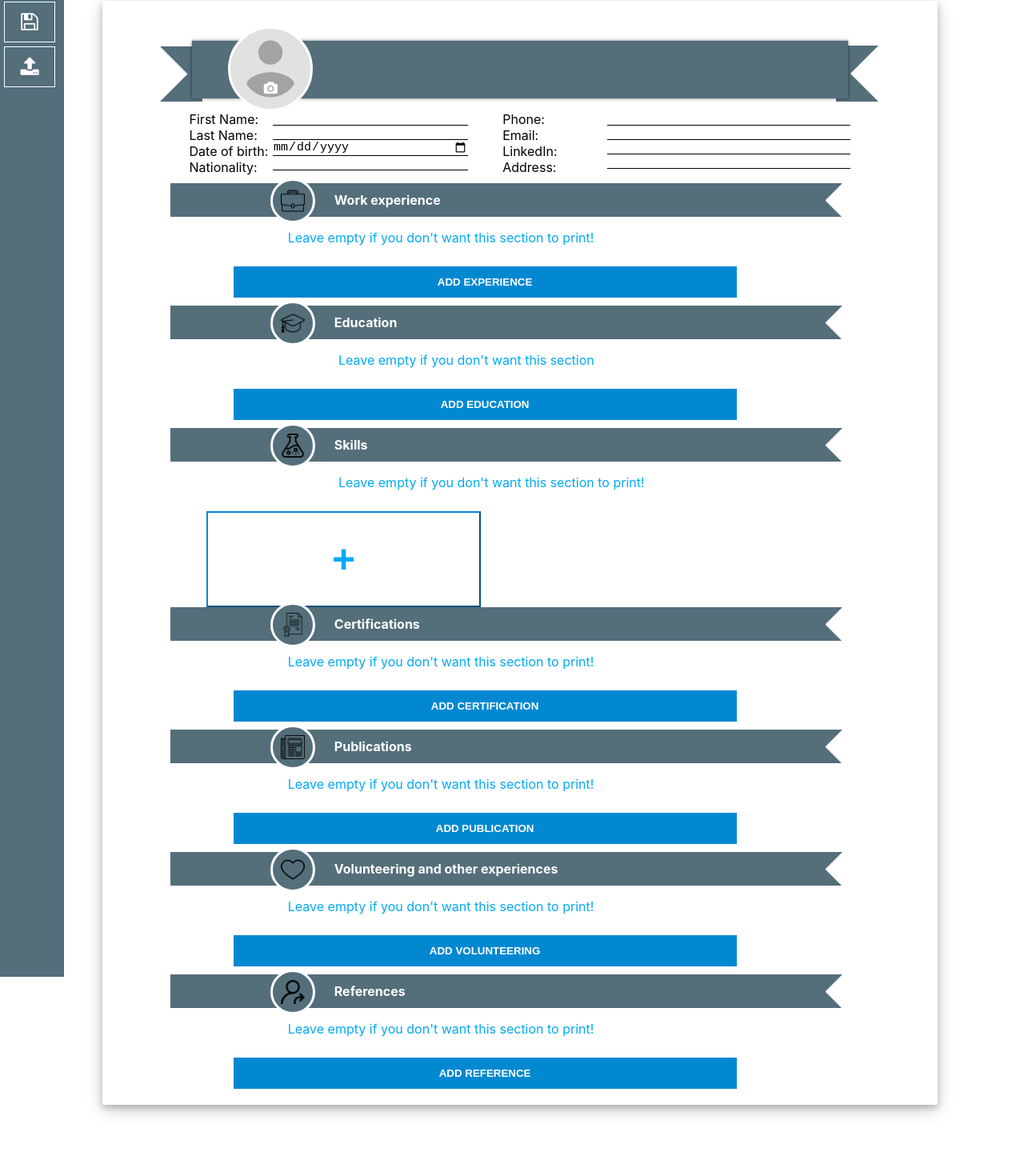
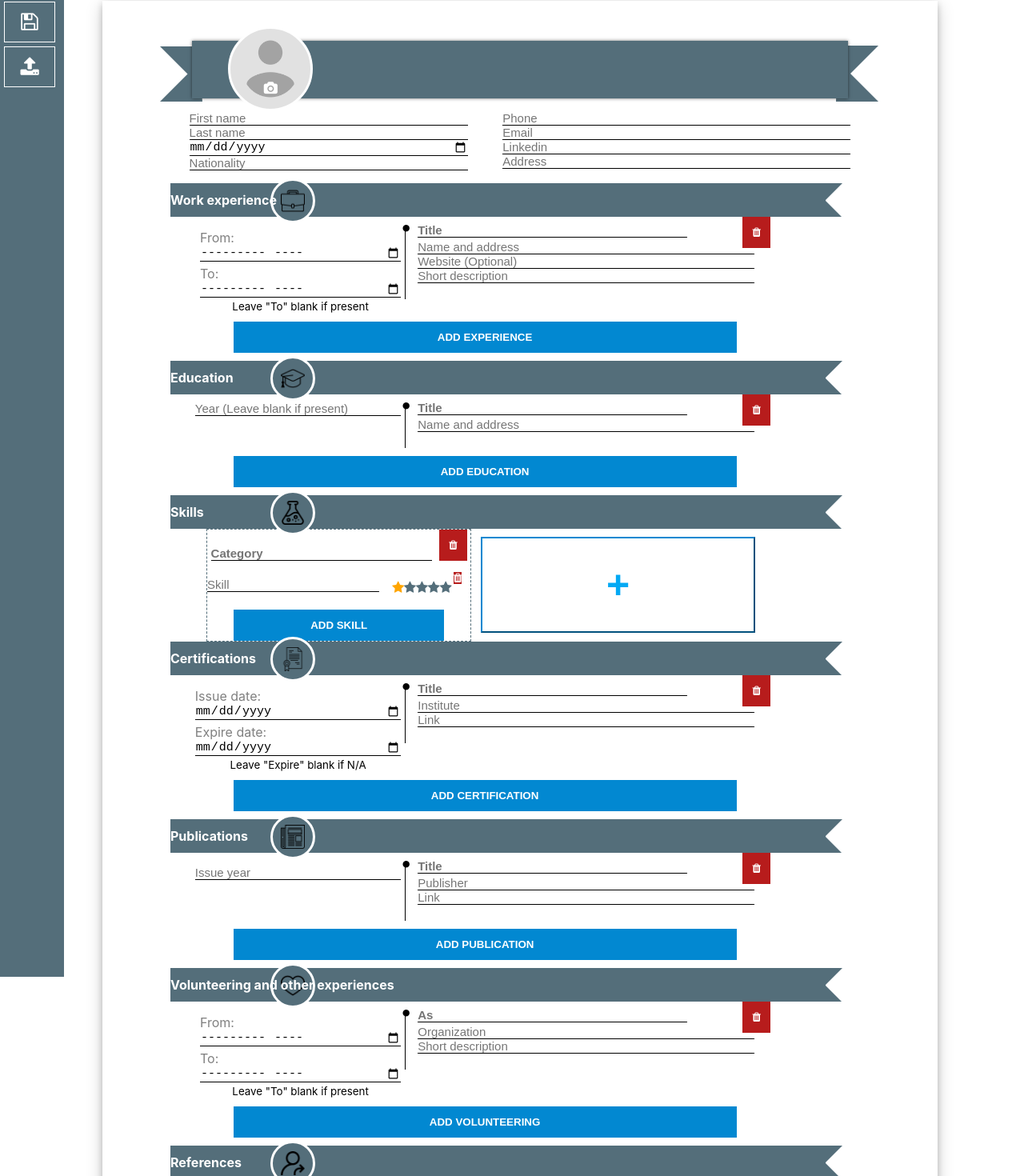
Before and after one commit to nahid1991/bud, a React (Create React App) app: page / in a window 1280 px wide. Shown: the part 59-1529 px from the top of the page at 80% size. Before the commit the page ends 1500 px from the top, so only its background shows below. Built offline with nearby package versions, Linux system fonts and the light colour scheme.

Commit message:
responsice styling

```diff
--- a/public/index.html
+++ b/public/index.html
@@ -58,18 +58,18 @@
   <body>
     <noscript>You need to enable JavaScript to run this app.</noscript>
     <div id="root"></div>
-    <div style="width: 320px; height: 50px; z-index: 10000; float: right;">
-      <script type="text/javascript">
-        atOptions = {
-          'key' : '28b43feab827b677a1435a0f200de8d1',
-          'format' : 'iframe',
-          'height' : 50,
-          'width' : 320,
-          'params' : {}
-        };
-        document.write('<scr' + 'ipt type="text/javascript" src="http' + (location.protocol === 'https:' ? 's' : '') + '://www.topdisplaynetwork.com/28b43feab827b677a1435a0f200de8d1/invoke.js"></scr' + 'ipt>');
-      </script>
-    </div>
+<!--    <div style="width: 320px; height: 50px; z-index: 10000; float: right;">-->
+<!--      <script type="text/javascript">-->
+<!--        atOptions = {-->
+<!--          'key' : '28b43feab827b677a1435a0f200de8d1',-->
+<!--          'format' : 'iframe',-->
+<!--          'height' : 50,-->
+<!--          'width' : 320,-->
+<!--          'params' : {}-->
+<!--        };-->
+<!--        document.write('<scr' + 'ipt type="text/javascript" src="http' + (location.protocol === 'https:' ? 's' : '') + '://www.topdisplaynetwork.com/28b43feab827b677a1435a0f200de8d1/invoke.js"></scr' + 'ipt>');-->
+<!--      </script>-->
+<!--    </div>-->
 
 
     <!--
--- a/src/RootReducer.js
+++ b/src/RootReducer.js
@@ -16,13 +16,77 @@ const rootReducer = function (state = {
     linkedIn: '',
     address: ''
   },
-  workExperience: [],
-  education: [],
-  skills: [],
-  certifications: [],
-  publications: [],
-  volunteerings: [],
-  references: []
+  workExperience: [
+    {
+      id: uuidv4(),
+      from: '',
+      to: '',
+      title: '',
+      address: '',
+      description: '',
+      website: ''
+    }
+  ],
+  education: [
+    {
+      id: uuidv4(),
+      from: '',
+      title: '',
+      address: ''
+    }
+  ],
+  skills: [
+    {
+      id: uuidv4(),
+      category: '',
+      subCategories: [
+        {
+          id: uuidv4(),
+          name: '',
+          rating: 0
+        }
+      ]
+    }
+  ],
+  certifications: [
+    {
+      id: uuidv4(),
+      issueDate: '',
+      title: '',
+      institute: '',
+      expireDate: '',
+      link: ''
+    }
+  ],
+  publications: [
+    {
+      id: uuidv4(),
+      issueYear: '',
+      title: '',
+      publisher: '',
+      link: ''
+    }
+  ],
+  volunteerings: [
+    {
+      id: uuidv4(),
+      from: '',
+      to: '',
+      title: '',
+      address: '',
+      description: ''
+    }
+  ],
+  references: [
+    {
+      id: uuidv4(),
+      name: '',
+      address: '',
+      phoneNumber: '',
+      email: '',
+      designation: ''
+    }
+  ]
 }, action) {
   switch (action.type) {
     case "NAME":
--- a/src/components/General/Certification.js
+++ b/src/components/General/Certification.js
@@ -66,13 +66,11 @@ class Certification extends Component {
     return (
       <div style={styles.root}>
         <div style={styles.firstCol}>
-          <div style={{width: "50%", paddingLeft: "92px"}}>
-            <p style={{marginBottom: "0px", textAlign: "left"}}>Issue date: </p>
-            <p style={{marginTop: "5px", textAlign: "left"}}>Expire date: </p>
-          </div>
-          <div style={{width: "50%"}}>
+          <div style={{width: "75%", paddingLeft: "auto"}}>
+            <p style={{marginBottom: "0px", textAlign: "left", color: "grey"}}>Issue date: </p>
             <Input labelStyle={styles.dateLabels} inputStyle={styles.inputField} type={"date"} name={"issueDate"}
                    placeholder={""} onChange={this.handleChange} value={this.props.issueDate}/>
+            <p style={{marginTop: "5px", textAlign: "left", marginBottom: "0px", color: "grey"}}>Expire date: </p>
             <Input labelStyle={{...styles.dateLabels}} inputStyle={styles.inputField}
                    type={"date"} name={"expireDate"}
                    placeholder={""} onChange={this.handleChange}
--- a/src/components/General/Experience.js
+++ b/src/components/General/Experience.js
@@ -64,13 +64,11 @@ class Experience extends Component {
     return (
       <div style={styles.root}>
         <div style={styles.firstCol}>
-          <div style={{width: "50%", paddingLeft: "92px"}}>
-            <p style={{marginBottom: "0px", textAlign: "left"}}>From: </p>
-            <p style={{marginTop: "5px", textAlign: "left"}}>To: </p>
-          </div>
-          <div style={{width: "50%"}}>
+          <div style={{width: "100%", paddingLeft: "92px"}}>
+            <p style={{marginBottom: "0px", textAlign: "left", color: "grey"}}>From: </p>
             <Input labelStyle={styles.dateLabels} inputStyle={styles.inputField} type={"month"} name={"from"}
                    placeholder={"From"} onChange={this.handleChange} value={this.props.from}/>
+            <p style={{marginTop: "5px", marginBottom: "0px", textAlign: "left", color: "grey"}}>To: </p>
             <Input labelStyle={{...styles.dateLabels}} inputStyle={styles.inputField}
                    type={"month"} name={"to"}
                    placeholder={"To"} onChange={this.handleChange}
--- a/src/components/General/PersonalInformation.js
+++ b/src/components/General/PersonalInformation.js
@@ -34,7 +34,7 @@ const styles = {
     border: "none",
     borderBottom: "1px solid #000000",
     width: "100%",
-    fontSize: "15px"
+    fontSize: "15px",
   }
 };
 
@@ -50,36 +50,38 @@ class PersonalInformation extends Component {
     return (
       <div style={{...styles.root, margin: "0 auto", width: "85%"}}>
         <div style={{...styles.inputContainer, width: "40%"}}>
-          <div style={{width: "30%"}}>
-            {["First Name", "Last Name", "Date of birth", "Nationality"].map((value, index) =>
-            {
-              return <Label labelContainerStyle={styles.labels} labelStyle={styles.label} value={value} key={index}/>;
-            })}
-          </div>
-          <div style={{width: "70%"}}>
+          <div style={{width: "100%"}}>
             {[{type: "text", name: "first_name", value: firstName, onChange: this.onChange},
               {type: "text", name: "last_name", value: lastName, onChange: this.onChange},
               {type: "date", name: "dob", value: dob, onChange: this.onChange},
               {type: "text", name: "nationality", value: nationality, onChange: this.onChange}].map((obj, index) => {
                 return <Input labelStyle={styles.labels} type={obj.type} name={obj.name} value={obj.value} key={index}
-                              onChange={obj.onChange} inputStyle={styles.inputField}/>
+                              onChange={obj.onChange} inputStyle={styles.inputField} placeholder={
+                  obj.name.split("_").length > 1 ?
+                  obj.name.split("_").reduce((p, c) => {
+                    let word = p[0].toUpperCase() + p.slice(1) + " " + c;
+                    return word;
+
+                  }) : obj.name[0].toUpperCase() + obj.name.slice(1)
+                }/>
             })}
           </div>
         </div>
         <div style={{...styles.inputContainer, width: "50%"}}>
-          <div style={{width: "30%"}}>
-            {["Phone", "Email", "LinkedIn", "Address"].map((value, index) =>
-            {
-              return <Label labelContainerStyle={styles.labels} labelStyle={styles.label} value={value} key={index} />;
-            })}
-          </div>
-          <div style={{width: "70%"}}>
+          <div style={{width: "100%"}}>
             {[{type: "text", name: "phone", value: phone, onChange: this.onChange},
               {type: "text", name: "email", value: email, onChange: this.onChange},
               {type: "text", name: "linkedin", value: linkedIn, onChange: this.onChange},
               {type: "text", name: "address", value: address, onChange: this.onChange}].map((obj, index) => {
-              return <Input labelStyle={styles.labels} type={obj.type} key={index} name={obj.name} value={obj.value}
-                            onChange={obj.onChange} inputStyle={styles.inputField}/>
+              return <Input labelStyle={styles.labels} type={obj.type} name={obj.name} value={obj.value} key={index}
+                            onChange={obj.onChange} inputStyle={styles.inputField} placeholder={
+                obj.name.split("_").length > 1 ?
+                  obj.name.split("_").reduce((p, c) => {
+                    let word = p[0].toUpperCase() + p.slice(1) + " " + c;
+                    return word;
+
+                  }) : obj.name[0].toUpperCase() + obj.name.slice(1)
+              }/>
             })}
           </div>
         </div>
--- a/src/components/General/Publication.js
+++ b/src/components/General/Publication.js
@@ -65,12 +65,9 @@ class Publication extends Component {
     return (
       <div style={styles.root}>
         <div style={styles.firstCol}>
-          <div style={{width: "50%", paddingLeft: "92px"}}>
-            <p style={{marginBottom: "0px", textAlign: "left"}}>Issue year: </p>
-          </div>
-          <div style={{width: "50%"}}>
+          <div style={{width: "75%", marginTop: "1em"}}>
             <Input labelStyle={styles.dateLabels} inputStyle={styles.inputField} type={"number"} name={"issueYear"}
-                   placeholder={""} onChange={this.handleChange} value={this.props.issueYear}/>
+                   placeholder={"Issue year"} onChange={this.handleChange} value={this.props.issueYear}/>
           </div>
         </div>
         <div style={styles.secondCol}>
--- a/src/components/General/Reference.js
+++ b/src/components/General/Reference.js
@@ -65,7 +65,7 @@ class Reference extends Component {
     return (
       <div style={styles.root}>
         <div style={styles.firstCol}>
-          <div style={{width: "100%", paddingLeft: "92px", marginTop: "15px"}}>
+          <div style={{width: "75%", marginTop: "15px"}}>
             <Input labelStyle={styles.dateLabels} inputStyle={styles.inputField} type={"text"} name={"name"}
                    placeholder={"Referrer name"} onChange={this.handleChange} value={this.props.name}/>
           </div>
--- a/src/components/General/Skill.js
+++ b/src/components/General/Skill.js
@@ -54,7 +54,7 @@ class Skill extends Component {
     return (
       <div style={{display: "flex", flexDirection: "column", width: "48%", border: "1px dashed #546e7a"}}>
         <div style={styles.root}>
-          <div style={{...styles.firstCol, paddingTop: "9px", marginLeft: "-18px"}}>
+          <div style={{...styles.firstCol, paddingTop: "9px", marginLeft: "-10px"}}>
             <div style={{width: "100%", display: "flex", justifyContent: "flex-end"}}>
               <Input labelStyle={{width: "95%", marginTop: "10px"}} inputStyle={styles.inputField} type={"Text"} name={"category"}
                      placeholder={"Category"} onChange={this.handleChange} value={this.props.category}/>
--- a/src/components/General/SubSkill.js
+++ b/src/components/General/SubSkill.js
@@ -10,11 +10,11 @@ const styles = {
     display: "flex",
     flexDirection: "row",
     marginBottom: "0px",
-    paddingRight: "15px"
+    paddingRight: "0px"
   },
 
   firstCol: {
-    width: "60%",
+    width: "70%",
     marginTop: "10px",
     marginRight: "5px",
     display: "flex",
@@ -25,7 +25,7 @@ const styles = {
   secondCol: {
     width: "20%",
     marginTop: "25px",
-    marginRight: "0px",
+    // marginRight: "5px",
     display: "flex",
     justifyContent: "flex-start",
     alignItems: "flex-start",
@@ -65,15 +65,9 @@ class SubSkill extends Component {
     let getRatings = () => {
       let stars = [];
       for (let i = 0; i <= 4; i++) {
-        if(i <= this.props.rating) {
-          stars.push(<span className="fa fa-star checked" onClick={() => {
+          stars.push(<span className={i <= this.props.rating ? "fa fa-star checked" : "fa fa-star unchecked"} onClick={() => {
             this.handleChange({target: {name: "rating", value: i}})
           }} key={i}></span>);
-        } else {
-          stars.push(<span className="fa fa-star unchecked" onClick={() => {
-            this.handleChange({target: {name: "rating", value: i}})
-          }} key={i}></span>);
-        }
       }
       return stars;
     }
@@ -85,14 +79,14 @@ class SubSkill extends Component {
                    placeholder={"Skill"} onChange={this.handleChange} value={this.props.name}/>
           </div>
         </div>
-        <div style={styles.secondCol}>
+        <div className="subskillsecondcol" style={styles.secondCol}>
           {getRatings()}
         </div>
-        <div style={{width: "20%", marginTop: "10px"}}>
-          <button className="btn-transparent" style={{border: "none"}} onClick={() => {
+        <div style={{width: "10%", marginTop: "10px"}}>
+          <button className="btn-primary" style={{border: "none", padding: "0px"}} onClick={() => {
             this.props.onDelete("DELETE_SKILL", {parentId: this.props.parentId, id: this.props.id})
           }}>
-            <span className="fa fa-window-close"></span>
+            <span className="fa fa-trash"></span>
           </button>
         </div>
       </div>);
--- a/src/components/General/Volunteering.js
+++ b/src/components/General/Volunteering.js
@@ -64,13 +64,11 @@ class Volunteering extends Component {
     return (
       <div style={styles.root}>
         <div style={styles.firstCol}>
-          <div style={{width: "50%", paddingLeft: "92px"}}>
-            <p style={{marginBottom: "0px", textAlign: "left"}}>From: </p>
-            <p style={{marginTop: "5px", textAlign: "left"}}>To: </p>
-          </div>
-          <div style={{width: "50%"}}>
+          <div style={{width: "100%", paddingLeft: "92px"}}>
+            <p style={{marginBottom: "0px", textAlign: "left", color: "grey"}}>From: </p>
             <Input labelStyle={styles.dateLabels} inputStyle={styles.inputField} type={"month"} name={"from"}
                    placeholder={"From"} onChange={this.handleChange} value={this.props.from}/>
+            <p style={{marginTop: "5px", textAlign: "left", marginBottom: "0px", color: "grey"}}>To: </p>
             <Input labelStyle={{...styles.dateLabels}} inputStyle={styles.inputField}
                    type={"month"} name={"to"}
                    placeholder={"To"} onChange={this.handleChange}
--- a/src/index.css
+++ b/src/index.css
@@ -368,33 +368,41 @@ code {
     }
 }
 
-/*@media(min-width: 50px)*/
-/*and (max-width: 319px) {*/
-/*    .nameholder {*/
-/*        left: 25%;*/
-/*    }*/
-/*}*/
+@media(min-width: 50px)
+and (max-width: 319px) {
+    .nameholder {
+        left: 25%;
+    }
+    .subskillsecondcol {
+        margin-right: 15px;
+    }
+}
 
-/*@media(min-width: 320px)*/
-/*and (max-width: 768px) {*/
-/*    .nameholder {*/
-/*        left: 25%;*/
-/*    }*/
-/*}*/
+@media(min-width: 320px)
+and (max-width: 768px) {
+    .nameholder {
+        left: 25%;
+    }
+    .subskillsecondcol {
+        margin-right: 15px;
+    }
+}
 
-/*@media(min-width: 770px) and*/
-/*(max-width: 1200px) {*/
-/*    .nameholder {*/
-/*        left: 30%;*/
-/*    }*/
-/*}*/
+@media(min-width: 770px) and
+(max-width: 1200px) {
+    .nameholder {
+        left: 30%;
+    }
+    .subskillsecondcol {
+        margin-right: 15px;
+    }
+}
 
-/*@media (min-width: 1400px) {*/
-/*    .nameholder {*/
-/*        left: 25%;*/
-/*    }*/
-/*}*/
-
-.nameholder {
-    left: 25%;
+@media (min-width: 1400px) {
+    .nameholder {
+        left: 25%;
+    }
+    .subskillsecondcol {
+        margin-right: 0px;
+    }
 }
```
